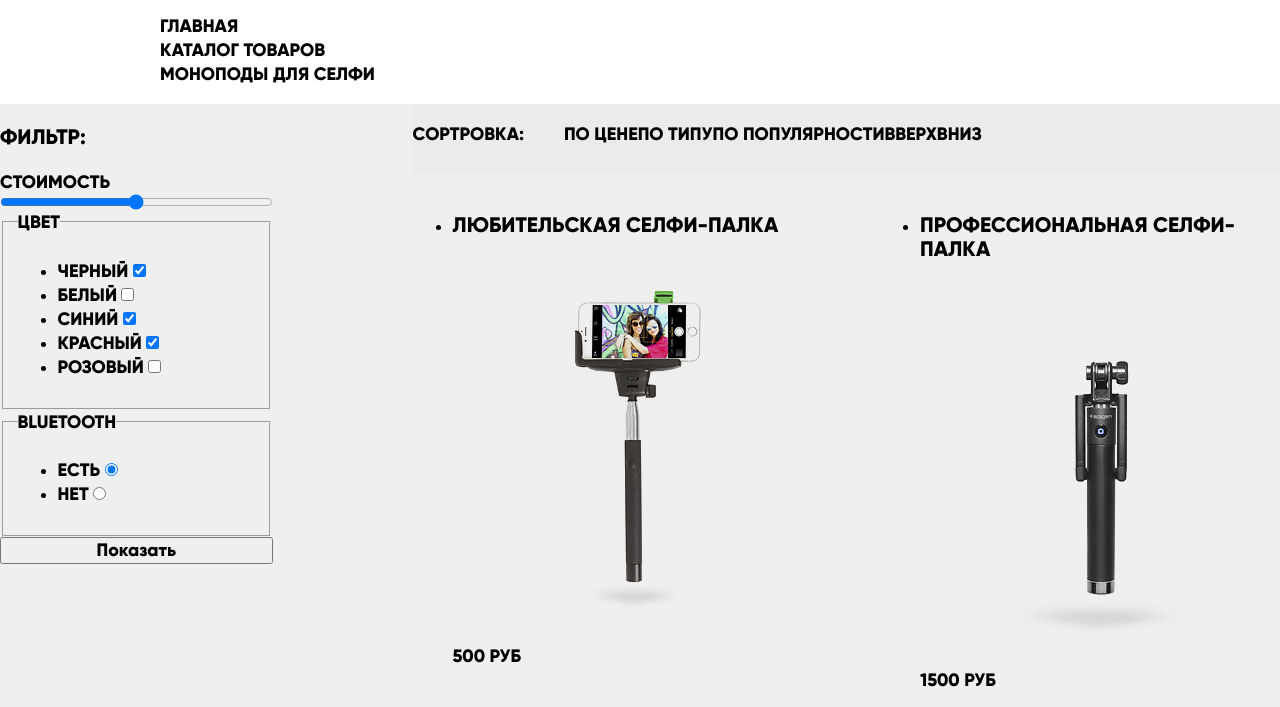
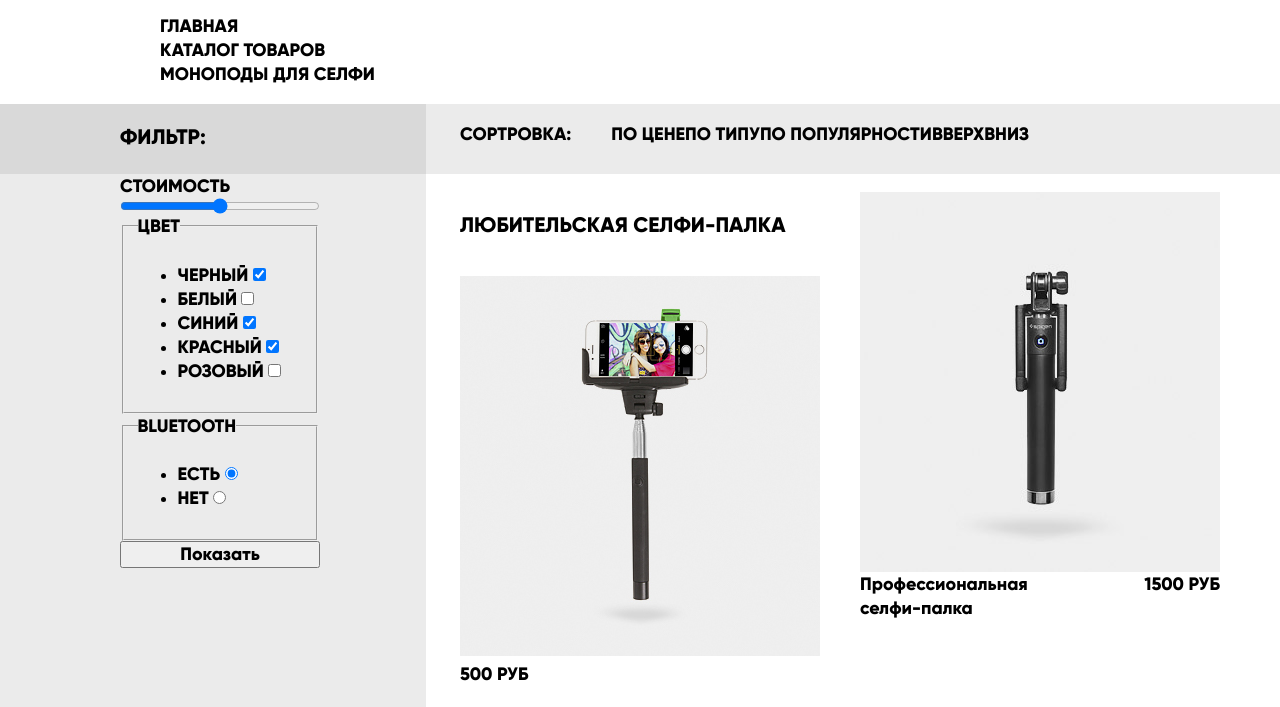
Before and after one commit to ibratrx/device, a plain HTML site: page catalog.html in a window 1280 px wide. Shown: the part 398-1105 px from the top of the page. Drawn offline with Linux system fonts and the light colour scheme.

Commit message:
catalog page net

```diff
--- a/catalog.html
+++ b/catalog.html
@@ -66,9 +66,23 @@
       </div>
       <div class="catalog-wrapper">
         <section class="filter-container">
-          <!-- Форма фильрации -->
-          <h3>Фильтр:</h3>
-          <form class="filter" action="https://echo.htmlacademy.ru" method="get">
+          <div class="catalog-sort">
+            <div class="catalog-sort-column filter"><h3>Фильтр:</h3></div>
+            <div class="catalog-sort-column sort"><p>Сортровка:</p>
+              <ul>
+                <li><a href="#">По цене</a></li>
+                <li><a href="#">По типу</a></li>
+                <li><a href="#">по популярности</a></li>
+                <li><a href="#">Вверх</a></li>
+                <li><a href="#">Вниз</a></li>
+              </ul>
+            </div>
+          </div>
+        </section>
+        <section class="catalog">
+          <h2 class="visually-hidden">Каталог</h2>
+          <section class="catalog-view">
+            <form class="catalog-view-column filter" action="https://echo.htmlacademy.ru" method="get">
               <label for="price">Стоимость</label>
               <input type="range" id="price" value="" name="price" min="0" max="5000" step="1">
               <fieldset>
@@ -111,29 +125,18 @@
               </fieldset>
               <button type="submit" name="button">Показать</button>
             </form>
-        </section>
-        <section class="catalog">
-          <h2 class="visually-hidden">Каталог</h2>
-          <section class="catalog-view">
-            <div class="catalog-sort">
-              <p>Сортровка:</p>
-              <ul>
-                <li><a href="#">По цене</a></li>
-                <li><a href="#">По типу</a></li>
-                <li><a href="#">по популярности</a></li>
-                <li><a href="#">Вверх</a></li>
-                <li><a href="#">Вниз</a></li>
-              </ul>
-            </div>
-            <div class="catalog-list">
+            <div class="catalog-view-column sort">
               <ul class="catalog-pads">
                 <li class="catalog-item">
                   <h3>Любительская селфи-палка</h3>
                   <p><img src="img/item-1.jpg" alt="Любительская селфи-палка">500 руб</p>
                 </li>
                 <li class="catalog-item">
-                  <h3>Профессиональная селфи-палка</h3>
-                  <p><img src="img/item-2.jpg" alt="Профессиональная селфи-палка">1500 руб</p>
+                  <img src="img/item-2.jpg" alt="Профессиональная селфи-палка">
+                  <div class="catalog-item-description">
+                    <a href=""><span class="item-name">Профессиональная<br> селфи-палка</span></a>
+                    <span class="item-price">1500 руб</span>
+                  </div>
                 </li>
                 <li class="catalog-item">
                   <h3>Непотопляемая селфи-палка</h3>
@@ -144,7 +147,6 @@
                   <p><img src="img/item-4.jpg" alt="Селфи-палка "Следуй за мной"">4900 руб</p>
                 </li>
               </ul>
-          </section>
               <ul class="pagination-list ">
                 <li class="pagination-item"><button type="button">Назад</button></li>
                 <li class="pagination-item pagination-item-current"><button type="button">1</button></li>
@@ -153,6 +155,7 @@
                 <li class="pagination-item"><button type="button">Вперед</button></li>
               </ul>
             </div>
+          </section>
         </section>
       </div>
     </main>
--- a/css/style.css
+++ b/css/style.css
@@ -896,17 +896,6 @@ a:active {
   width: 360px;
 }
 /* catalog page */
-.catalog-wrapper {
-  display: flex;
-  min-height: 1284px;
-  background-color: #efefef;
-}
-
-.catalog-page {
-  display: flex;
-  flex-direction: column;
-}
-
 .page-header {
   width: 1040px;
   min-height: 67px;
@@ -916,43 +905,32 @@ a:active {
 .breadcrumbs {
   list-style: none;
 }
-
-.catalog {
-  /* flex-basis: 830px;*/
-  margin-right: auto;
-  width: calc(760px + 50%);
-  padding-left: 70px;
-  /* display: flex;
-  flex-direction: column;
-  background-color: #ffffff; */
+/* catalog */
+.catalog-wrapper {
+  min-height: 1284px;
+  background-image: linear-gradient(to right, rgba(0, 0, 0, .08) 33.3%, transparent 33.3%);
 }
 
 .filter-container {
-  width: calc(50% - 200px);
-  padding-right: 70px;
-  margin-left: auto;
-  /* display: flex;
-  flex-direction: column;
-  justify-content: flex-start; */
+  display: flex;
+  margin: 0 auto;
+  background-color: rgba(0, 0, 0, .08);
 }
 
-/* .filter-container > h3 {
-  margin: 0;
-  min-height: 70px;
-  background-color: #dcdcdc;
-  padding-left: 200px;
-} */
-
-.filter {
+.catalog-view {
+  width: 1160px;
   display: flex;
-  flex-direction: column;
-  /* padding-left: 200px; */
+  justify-content: space-between;
+  margin: 0 auto;
 }
 
 .catalog-sort {
+  width: 1160px;
+  padding: 0 20px;
   min-height: 70px;
+  margin: 0 auto;
   display: flex;
-  background-color: #ebebeb;
+  justify-content: space-between;
 }
 
 .catalog-sort ul {
@@ -962,20 +940,56 @@ a:active {
   width: auto;
 }
 
-.catalog-list {
+.filter {
+  width: 200px;
   display: flex;
   flex-direction: column;
+  margin-left: 60px;
+  margin-right: 40px;
 }
+
+.sort {
+  width: 760px;
+  display: flex;
+  flex-direction: row;
+}
+
+.catalog-view-column.sort {
+  flex-direction: column;
+  /* margin-left: 20px; */
+}
+
+/* .catalog-view-column.filter {
+  margin-left: 60px;
+  margin-right: 40px;
+  width: 200px;
+} */
 
 .catalog-pads {
   display: flex;
   flex-wrap: wrap;
   justify-content: space-between;
+  align-items: flex-start;
+  /* margin: 70px 0 0; */
+  padding: 0;
+  list-style: none;
 }
 
 .catalog-item {
   width: 360px;
   min-height: 440px;
+  display: flex;
+  flex-direction: column;
+}
+
+.catalog-item-description {
+  display: flex;
+  justify-content: space-between;
+}
+
+.catalog-item-description .item-name {
+  text-transform: none;
+  width: 260px;
 }
 
 .pagination-list {
```
Lines whose indentation alone changed are shown as unchanged.
